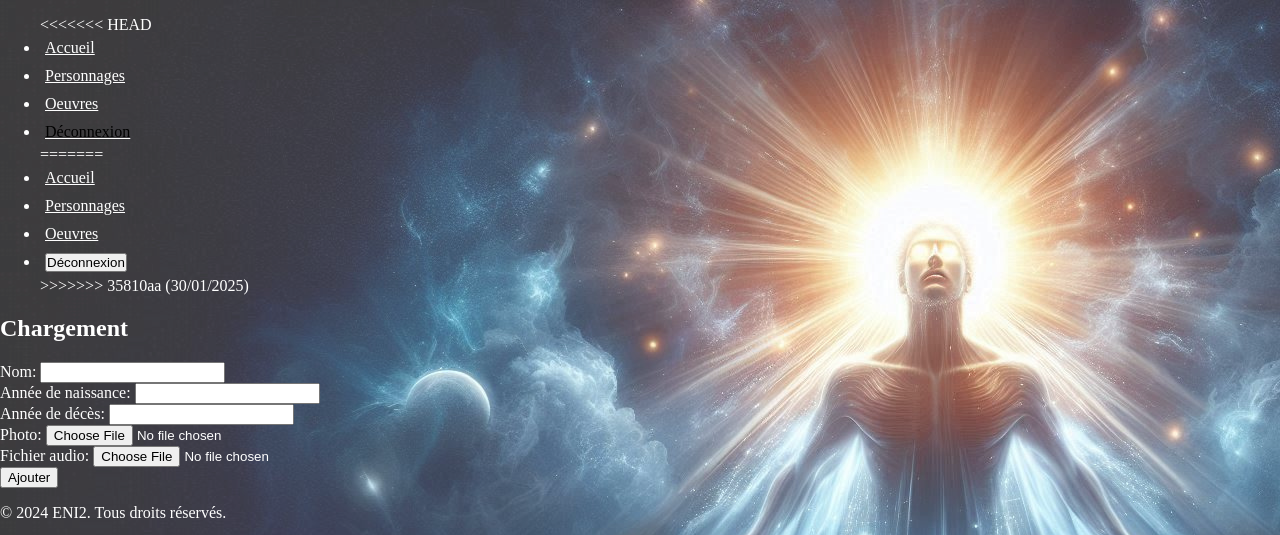
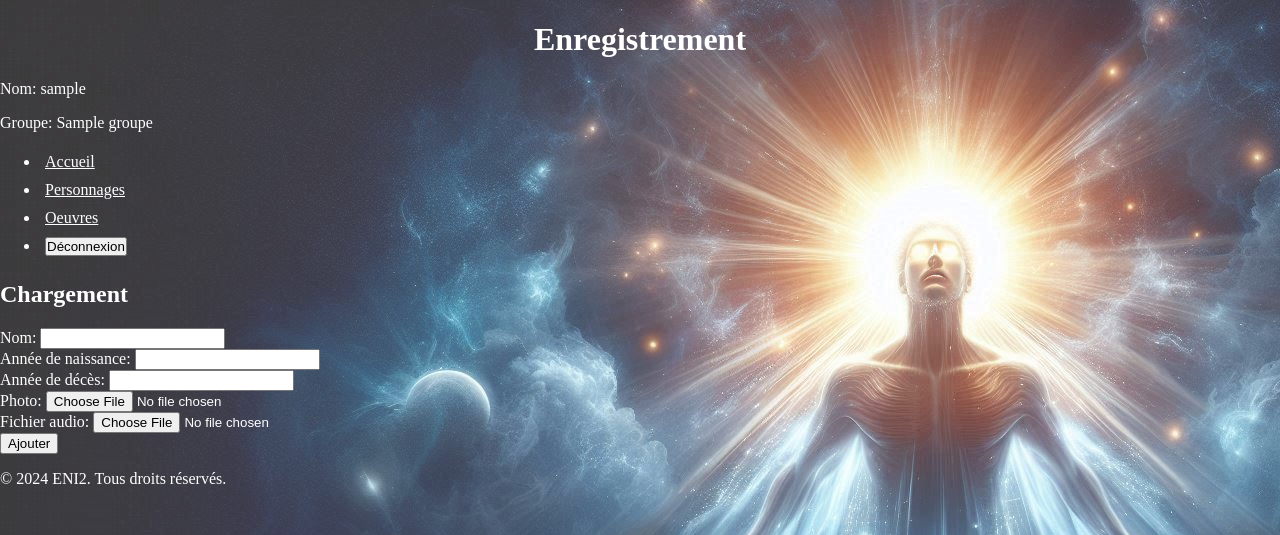
Before and after one commit to Mister-J23/ProjetCDA, a Flask app: template ProjetCDA/WEB_FLASK/app/templates/charger.html in a window 1280 px wide. Shown: the top 535 px of the page. Run offline with Flask 3, Linux system fonts and the light colour scheme; the template is opened without the code that fills it: most values are stand-ins (such as "Sample title", 1, 10 or a date in 2020).

Commit message:
30/01/2025
terminé

```diff
--- a/ProjetCDA/WEB_FLASK/app/templates/charger.html
+++ b/ProjetCDA/WEB_FLASK/app/templates/charger.html
@@ -3,6 +3,8 @@
 <head>
 
     <title>Chargement</title>
+    <link rel="icon" href="static/dophinicone.png" type="image/png">
+
 
     <link rel ="stylesheet" href ="{{ url_for ('static', filename='style2.css')}}">
 
@@ -13,23 +15,23 @@
 <body background="static/spaceman.png" >
 
     <!-- En-tête de la page -->
+    <div class="entête">
+        <h1>Enregistrement</h1>
+        <div class="user-info">
+            <p>Nom: {{ username }}</p>
+            <p>Groupe: {{ groupe }}</p>
+        </div>
+     </div>
     <header>
 
         <nav>
             <ul>
-<<<<<<< HEAD
-                <li><a href="{{ url_for('Home') }}">Accueil</a></li>
-                <li><a href="{{ url_for('personnages') }}">Personnages</a></li>
-                <li><a href="{{ url_for('oeuvres') }}">Oeuvres</a></li>
-                <li><a href="{{ url_for('déconnexion') }}"><p class="déco">Déconnexion</p></a></li>
-=======
                 <li><a class="text" href="{{ url_for('Home') }}">Accueil</a></li>
                 <li><a class="text" href="{{ url_for('personnages') }}">Personnages</a></li>
                 <li><a class="text" href="{{ url_for('Oeuvres') }}">Oeuvres</a></li>
                 <li>
                     <button class="déco" onclick="window.location.href='{{ url_for('déconnexion') }}'">Déconnexion</button>
                 </li>
->>>>>>> 35810aa (30/01/2025)
             </ul>
         </nav>
 
```
